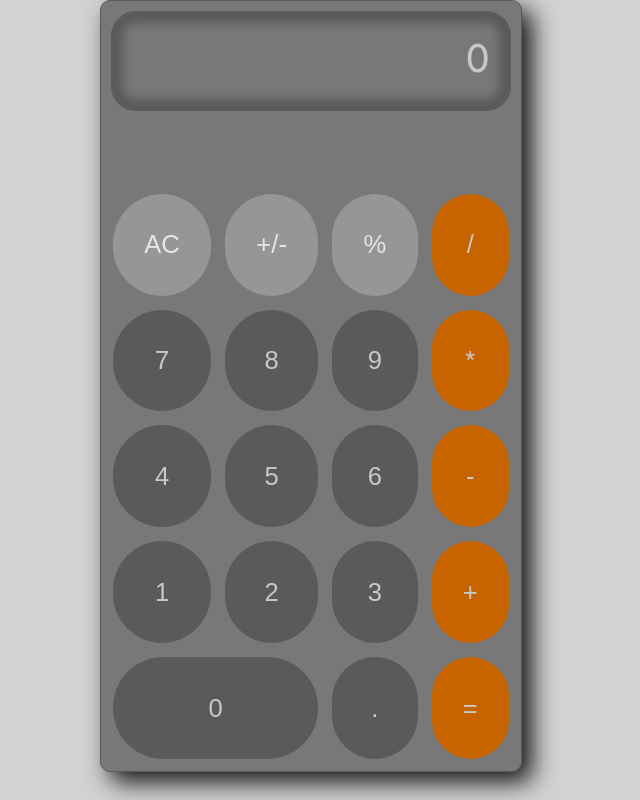
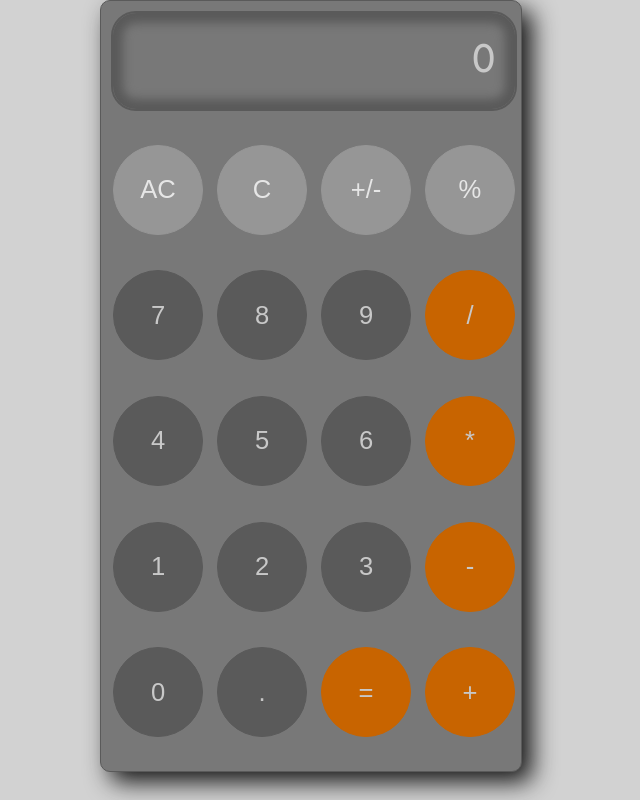
Before and after one commit to Pr-Alexis/Calc, a plain HTML site: page index.html in a window 1280 px wide. Shown: the whole page, without its empty margins (329-969 px from the left). Drawn offline with nearby package versions, Linux system fonts and the light colour scheme.

Commit message:
Added the backspace button, the only missing feature is keyboard input

```diff
--- a/css/style.css
+++ b/css/style.css
@@ -50,10 +50,10 @@ body{
 .lcd{
     padding-right: 15px;
 }
-
-.grid-item18{
-    grid-column-start: 1;
-    grid-column-end: 3;
+/*Buttons*/
+.grid-item02{
+    width: 90px;
+    height: 90px;
 }
 
 div > button{
--- a/index.html
+++ b/index.html
@@ -13,24 +13,25 @@
             <div class="lcd">0</div>
         </div>
         <div class="grid-item02"><button class="calc-button light-gray" id="AC">AC</button></div>
-        <div class="grid-item03"><button class="calc-button light-gray plusminus">+/-</button></div>
-        <div class="grid-item04"><button class="calc-button light-gray op" value="%">%</button></div>
-        <div class="grid-item05"><button class="calc-button orange op" value="/">/</button></div>
-        <div class="grid-item06"><button class="calc-button gray num"  value="7">7</button></div>
-        <div class="grid-item07"><button class="calc-button gray num"  value="8">8</button></div>
-        <div class="grid-item08"><button class="calc-button gray num"  value="9">9</button></div>
-        <div class="grid-item09"><button class="calc-button orange op" value="*">*</button></div>
-        <div class="grid-item10"><button class="calc-button gray num"  value="4">4</button></div>
-        <div class="grid-item11"><button class="calc-button gray num"  value="5">5</button></div>
-        <div class="grid-item12"><button class="calc-button gray num"  value="6">6</button></div>
-        <div class="grid-item13"><button class="calc-button orange op" value="-">-</button></div>
-        <div class="grid-item14"><button class="calc-button gray num"  value="1">1</button></div>
-        <div class="grid-item15"><button class="calc-button gray num"  value="2">2</button></div>
-        <div class="grid-item16"><button class="calc-button gray num"  value="3">3</button></div>
-        <div class="grid-item17"><button class="calc-button orange op" value="+">+</button></div>
-        <div class="grid-item18"><button class="calc-button gray num"  value="0">0</button></div>
-        <div class="grid-item19"><button class="calc-button gray dotOp"  value=".">.</button></div>
-        <div class="grid-item20"><button class="calc-button orange equal" value="=">=</button></div>
+        <div class="grid-item02"><button class="calc-button light-gray" id="C">C</button></div>
+        <div class="grid-item02"><button class="calc-button light-gray plusminus">+/-</button></div>
+        <div class="grid-item02"><button class="calc-button light-gray op" value="%">%</button></div>
+        <div class="grid-item02"><button class="calc-button gray num"  value="7">7</button></div>
+        <div class="grid-item02"><button class="calc-button gray num"  value="8">8</button></div>
+        <div class="grid-item02"><button class="calc-button gray num"  value="9">9</button></div>
+        <div class="grid-item02"><button class="calc-button orange op" value="/">/</button></div>
+        <div class="grid-item02"><button class="calc-button gray num"  value="4">4</button></div>
+        <div class="grid-item02"><button class="calc-button gray num"  value="5">5</button></div>
+        <div class="grid-item02"><button class="calc-button gray num"  value="6">6</button></div>
+        <div class="grid-item02"><button class="calc-button orange op" value="*">*</button></div>
+        <div class="grid-item02"><button class="calc-button gray num"  value="1">1</button></div>
+        <div class="grid-item02"><button class="calc-button gray num"  value="2">2</button></div>
+        <div class="grid-item02"><button class="calc-button gray num"  value="3">3</button></div>
+        <div class="grid-item02"><button class="calc-button orange op" value="-">-</button></div>
+        <div class="grid-item02"><button class="calc-button gray num"  value="0">0</button></div>
+        <div class="grid-item02"><button class="calc-button gray dotOp"  value=".">.</button></div>
+        <div class="grid-item02"><button class="calc-button orange equal" value="=">=</button></div>
+        <div class="grid-item02"><button class="calc-button orange op" value="+">+</button></div>
     </div>
 
     <script src="script/script.js"></script>
--- a/script/script.js
+++ b/script/script.js
@@ -1,25 +1,39 @@
+/*Buttons are divided in three categories */
+/*Numbers*/
 const buttons= document.querySelectorAll(".num");
 const lcd=document.querySelector(".lcd");
+
+/*Operators*/
+const operators=document.querySelectorAll(".op");
+
+/*Special operations (AC,C,=,+/-)*/
 const acButton=document.querySelector("#AC");
-const operators=document.querySelectorAll(".op")
+const Cbutton= document.querySelector("#C");
 const equal=document.querySelector(".equal");
 const dotOperator = document.querySelector(".dotOp");
 const plusminus = document.querySelector(".plusminus");
 
+
+/*Global variables for managing*/
+/*Display*/
 lcd.textContent="0";
 let displayValue="0";
+
+/*Numbers*/
 let firstOperand =
     secondOperand =
-    firstOperator =
-    secondOperator =
-    result = null;
+    result =  null;
+
+/*Operators*/
+let firstOperator =
+    secondOperator = null;
 
 
+/*Screen updater functions*/
 function displayClear(){
     lcd.textContent="";
     displayValue="";
 }
-
 
 function displayUpdate(value){
     value=value.toString();
@@ -27,12 +41,15 @@ function displayUpdate(value){
     else lcd.textContent = value;
 }
 
+
+/*Utility function to avoid result overflow, espilon is used to avoid rounding errors*/
 function rounder(value){
     return Math.round((value + Number.EPSILON)*1000000000)/1000000000;
 }
 
+
+/*The operate function is invoked only when both operands are != null*/
 function operate(){
-
     firstOperand=Number(firstOperand);
     secondOperand=Number(secondOperand);
 
@@ -60,7 +77,23 @@ function operate(){
     result= rounder(result);
 }
 
+//This handle the number input
+function inputHandler(operand){
+    if(displayValue == '0') {
+        displayValue = operand;
+    }
+    else if(displayValue == firstOperand){
+        displayValue = operand;
+    }
+    else {
+        displayValue += operand;
+    }
+}
 
+/*After an operator has been press this function is invoked
+ *this function stores the display value in the proper operator variable
+ *then when both operatands are != invokes operate
+ */
 function operationActivation(operator){
     if(firstOperator == null){
         firstOperator = operator;
@@ -86,6 +119,8 @@ function operationActivation(operator){
     }
 }
 
+
+/*Equal operator function*/
 function equalActivation(){
     if(firstOperand !== null && firstOperator !== null){
     secondOperand = displayValue;
@@ -99,19 +134,8 @@ function equalActivation(){
     }
 }
 
-//This handle the first number input
-function inputHandler(operand){
-        if(displayValue == '0') {
-            displayValue = operand;
-        }
-        else if(displayValue == firstOperand){
-            displayValue = operand;
-        }
-        else {
-            displayValue += operand;
-        }
-}
 
+/*Dot operator function for floating operands*/
 function addDot(){
     if(displayValue == '0'){
         displayValue += '.';
@@ -122,12 +146,26 @@ function addDot(){
     displayUpdate(displayValue);
 }
 
+
+/*Plus/minus operator function*/
 function calculateOpposite(){
     displayValue=(-1)*displayValue;
     displayUpdate(displayValue);
 }
 
-/*EVENT LISTENER*/
+
+/*C button function*/
+function deleteLastInput(){
+    displayValue=displayValue.substring(0,displayValue.length-1);
+    displayUpdate(displayValue);
+}
+
+
+
+/*EVENT LISTENERS
+ *are grouped as makes sense
+ *tried to keep some graphical consistency
+ */
 buttons.forEach(button=>{
     button.addEventListener("click",()=>{
             inputHandler(button.value);
@@ -162,3 +200,7 @@ acButton.addEventListener("click",()=>{
 dotOperator.addEventListener("click",()=>{
         addDot();
     })
+
+Cbutton.addEventListener("click",()=>{
+    deleteLastInput();
+})
```
